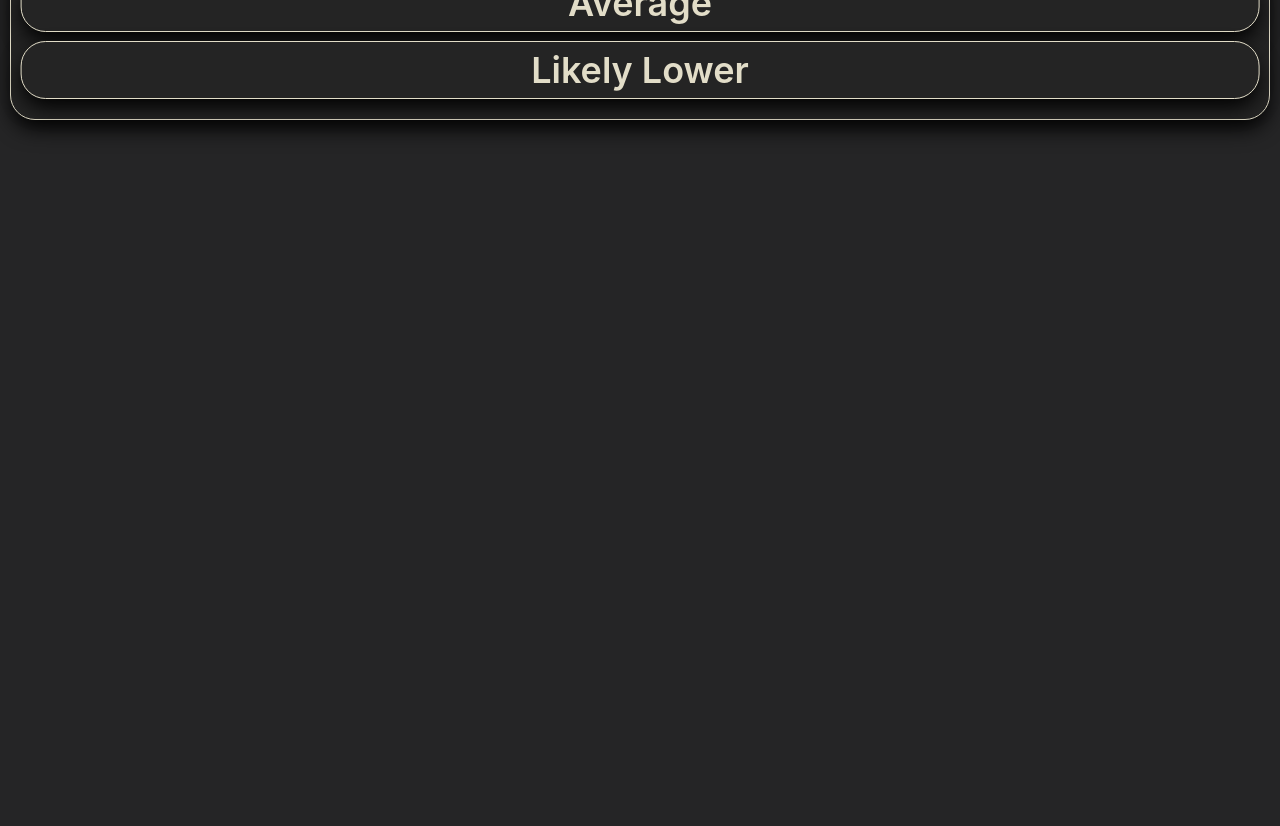
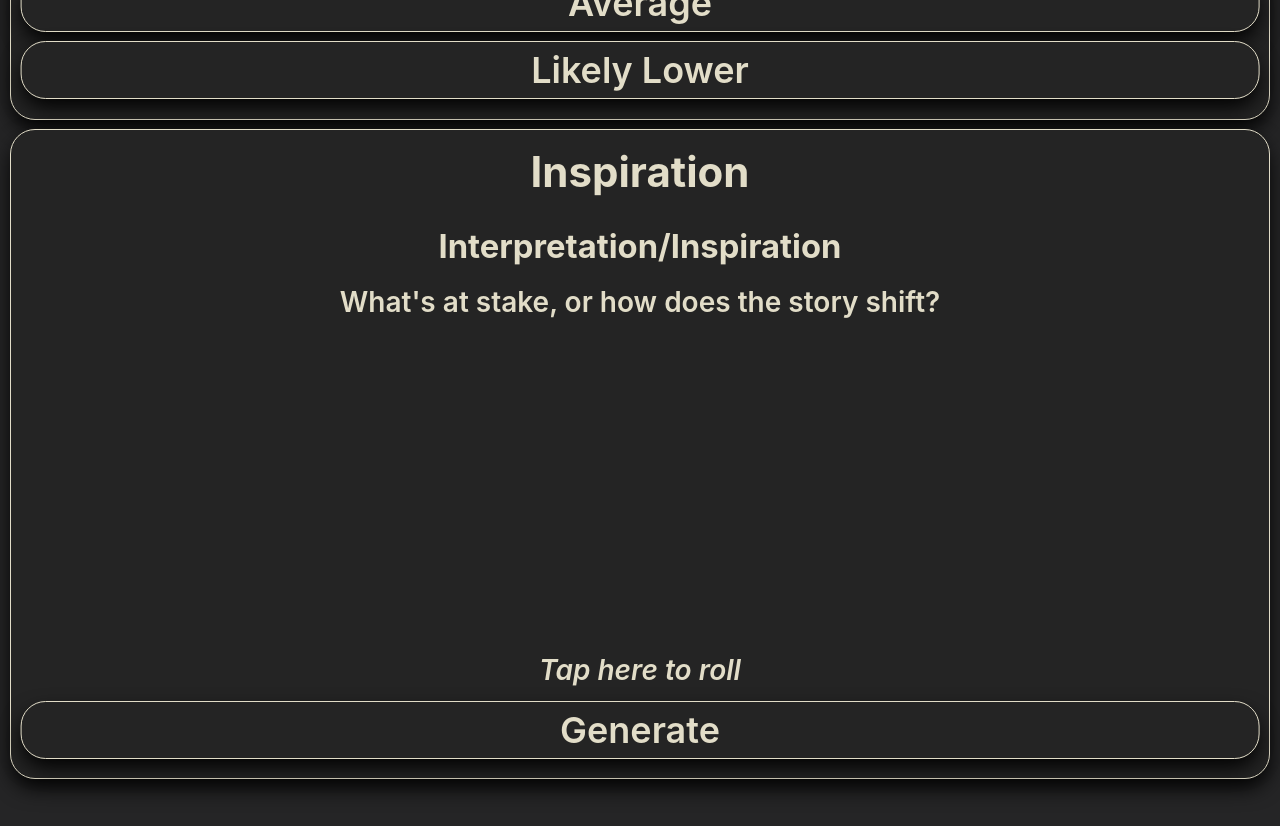
Before and after one commit to DeepSky8/SimpleOracle, an Angular app: page / in a window 1280 px wide. Shown: the part 1380-2206 px from the top of the page. Before the commit the page ends 1547 px from the top, so only its background shows below. Built offline with nearby package versions, Linux system fonts and the light colour scheme.

Commit message:
Inspiration oracle and tests

```diff
--- a/src/app/data/inspiration-oracle/inspiration-oracle.html
+++ b/src/app/data/inspiration-oracle/inspiration-oracle.html
@@ -1 +1,49 @@
-<p>inspiration-oracle works!</p>
+<div class="oracle--wrapper">
+    <div class='oracle--topBox'>
+        <h2 class="oracle--spacer--tiny">{{oracle.title}}</h2>
+
+        <div class="rollResults--wrapper oracle--spacer--tiny">
+            @if (rollPrimary>0) {
+            <div id="rollPrimary" [class.rollResults--text--bold]="rollSecondary">Rolled: {{rollPrimary}}</div>
+            }
+            @if (rollSecondary>0) {
+            <div id="rollSecondary" class="rollResults--text--spacer reminder--italic">(and {{rollSecondary}})
+            </div>
+            }
+        </div>
+
+        @if (descPrimary) {
+        <h3 id="descPrimary" class="oracle--spacer--tiny">{{descPrimary}}</h3>
+        }
+        @if (descSecondary) {
+        <div id="descSecondary" class="oracle--spacer--tiny">{{descSecondary}}</div>
+        }
+
+        @if(descVerb || descNoun || descAdjective){
+        <div class="inspirationWrapper">
+            @if(descVerb){
+            <h3 class="inspireWord" id="descVerb">{{descVerb | titlecase}}</h3>
+            }
+            @if(descNoun){
+            <h3 class="inspireWord" id="descNoun">{{descNoun| titlecase}}</h3>
+            }
+            @if(descAdjective){
+            <h3 class="inspireWord" id="descAdjective">{{descAdjective| titlecase}}</h3>
+            }
+
+        </div>
+        }
+
+    </div>
+    <div class="oracle--bottomBox">
+
+
+
+        @if (descReminder) {
+        <div id="descReminder" class=" reminder--italic oracle--spacer--tiny">{{descReminder}}</div>
+        }
+
+        <button class="rollButtons" (click)="rollDice()">Generate</button>
+
+    </div>
+</div>
--- a/src/app/data/inspiration-oracle/inspiration-oracle.scss
+++ b/src/app/data/inspiration-oracle/inspiration-oracle.scss
@@ -0,0 +1,45 @@
+@use "../../../styles/sizes";
+
+.inspirationWrapper {
+    display: block;
+    font-size: sizes.$calcFontSizeMed;
+    padding-top: 15%;
+}
+
+.inspireWord {
+    text-align: center;
+}
+
+.rollButtons {
+    width: 100%;
+}
+
+.reminder--italic {
+    font-style: italic;
+}
+
+.rollResults--wrapper {
+    display: flex;
+    flex-wrap: wrap;
+    justify-content: center;
+}
+
+.rollResults--text--spacer {
+    padding-left: 5px;
+}
+
+.rollResults--text--bold {
+    font-weight: bold;
+    text-decoration: underline;
+}
+
+@media only screen and (min-device-width: sizes.$desktop-breakpoint) {
+    .inspirationWrapper {
+        display: block;
+        font-size: sizes.$calcFontSizeSmall;
+    }
+
+    .rollButtons {
+        width: 90%;
+    }
+}
--- a/src/app/data/inspiration-oracle/inspiration-oracle.ts
+++ b/src/app/data/inspiration-oracle/inspiration-oracle.ts
@@ -1,11 +1,66 @@
 import { Component } from '@angular/core';
+import { Oracle } from '../../display/oracle/oracle';
+import { CommonModule } from '@angular/common';
 
 @Component({
   selector: 'app-inspiration-oracle',
-  imports: [],
+  imports: [CommonModule],
   templateUrl: './inspiration-oracle.html',
-  styleUrl: './inspiration-oracle.scss'
+  styleUrls: [
+    './inspiration-oracle.scss',
+    '../../../styles/_oracleDefaults.scss'
+  ]
 })
-export class InspirationOracle {
+export class InspirationOracle extends Oracle {
+  rollPrimary: number = 0; // Regular roll
+  rollSecondary: number = 0; // Secondary roll (advantage/disadvantage)
 
+  descPrimary: string = ''
+  descSecondary: string = ''
+  descReminder: string = ''
+
+  descVerbRoll1: number = 0
+  descVerbRoll2: number = 0
+  descVerb: string = ''
+
+  descNounRoll1: number = 0
+  descNounRoll2: number = 0
+  descNoun: string = ''
+
+  descAdjectiveRoll1: number = 0
+  descAdjectiveRoll2: number = 0
+  descAdjective: string = ''
+
+  override ngOnInit() {
+    this.descPrimary = this.oracle.table[0][0][0]
+    this.descSecondary = this.oracle.table[0][0][1]
+    this.descReminder = this.oracle.table[0][0][2]
+  }
+
+  override rollDice(parameter?: string): void {
+    this.descPrimary = ''
+    this.descSecondary = ''
+    this.descReminder = ''
+
+
+    const tempRollOne = this.generateRoll(this.oracle.rollCaps.rollOneMax, this.descVerbRoll1)
+    const tempRollTwo = this.generateRoll(this.oracle.rollCaps.rollOneMax, this.descVerbRoll2)
+    this.descVerbRoll1 = tempRollOne
+    this.descVerbRoll2 = tempRollTwo
+    this.descVerb = this.oracle.table[1][tempRollOne][tempRollTwo]
+
+
+    const tempRollThree = this.generateRoll(this.oracle.rollCaps.rollOneMax, this.descNounRoll1)
+    const tempRollFour = this.generateRoll(this.oracle.rollCaps.rollOneMax, this.descNounRoll2)
+    this.descNounRoll1 = tempRollThree
+    this.descNounRoll2 = tempRollFour
+    this.descNoun = this.oracle.table[2][tempRollThree][tempRollFour]
+
+
+    const tempRollFive = this.generateRoll(this.oracle.rollCaps.rollOneMax, this.descAdjectiveRoll1)
+    const tempRollSix = this.generateRoll(this.oracle.rollCaps.rollOneMax, this.descAdjectiveRoll2)
+    this.descAdjectiveRoll1 = tempRollFive
+    this.descAdjectiveRoll2 = tempRollSix
+    this.descAdjective = this.oracle.table[3][tempRollFive][tempRollSix]
+  }
 }
--- a/src/app/data/oracle.model.ts
+++ b/src/app/data/oracle.model.ts
@@ -7,7 +7,9 @@ export interface IOracle {
     rollCaps: IRoll,
 }
 
+// Also must update the body.ts function that selects which component goes with the type
 export enum oracleType {
     yesNo = 'yesNo',
-    magnitude = 'magnitude'
+    magnitude = 'magnitude',
+    inspiration = 'inspiration',
 }
--- a/src/app/data/oracles.ts
+++ b/src/app/data/oracles.ts
@@ -186,5 +186,123 @@ export const oracles: IOracle[] = [
             rollSixMax: 0,
             rollSevenMax: 0,
         },
-    }
+    },
+    {
+        title: "Inspiration",
+        type: oracleType.inspiration,
+        table: [
+            // Row Zero
+            [
+                [
+                    // Entry Zero - only displayed during intro
+                    "Interpretation/Inspiration",
+                    "What's at stake, or how does the story shift?",
+                    "Tap here to roll"
+                ],
+            ],
+            // Row One - Verb Table
+            [
+                [
+                    // Entry Zero - never displayed
+                    ''
+                ],
+                [
+                    // Entry One
+                    '', 'seek', 'oppose', 'deceive', 'study', 'ask', 'continue'
+                ],
+                [
+                    // Entry Two
+                    '', 'communicate', 'move', 'replace', 'share', 'play', 'balance'
+                ],
+                [
+                    // Entry Three
+                    '', 'harm', 'create', 'expand', 'desire', 'possess', 'overlook',
+                ],
+                [
+                    // Entry Four
+                    '', 'reveal', 'command', 'explore', 'borrow', 'receive', 'multiply'
+                ],
+                [
+                    // Entry Five
+                    '', 'take', 'challenge', 'damage', 'collect', 'improve', 'follow'
+                ],
+                [
+                    // Entry Six
+                    '', 'assist', 'transform', 'uncover', 'control', 'block', 'reduce'
+                ],
+            ],
+            // Row Two - Noun Table
+            [
+                [
+                    // Entry Zero - never displayed
+                    '',
+                ],
+                [
+                    // Entry One
+                    '', 'need', 'allies', 'result', 'shift', 'threat', 'home'
+                ],
+                [
+                    // Entry Two
+                    '', 'community', 'history', 'offer', 'outcast', 'conflict', 'gift'
+                ],
+                [
+                    // Entry Three
+                    '', 'plans', 'enemies', 'beginning', 'memory', 'chance', 'group'
+                ],
+                [
+                    // Entry Four
+                    '', 'knowledge', 'rumors', 'discovery', 'disguise', 'signal', 'name'
+                ],
+                [
+                    // Entry Five
+                    '', 'plot', 'event', 'spy', 'loss', 'path', 'map'
+                ],
+                [
+                    // Entry Six
+                    '', 'equipment', 'faction', 'place', 'object', 'harm', 'respect'
+                ],
+            ],
+            // Row Three - Adjective Table
+            [
+                [
+                    // Entry Zero - never displayed
+                    '',
+                ],
+                [
+                    // Entry One
+                    '', 'small', 'large', 'unique', 'faulty', 'sophisticated', 'tricky'
+                ],
+                [
+                    // Entry Two
+                    '', 'old', 'new', 'broken', 'wealthy', 'quiet', 'magnificent'
+                ],
+                [
+                    // Entry Three
+                    '', 'ordinary', 'simple', 'unhealthy', 'scarce', 'enduring', 'harsh'
+                ],
+                [
+                    // Entry Four
+                    '', 'clean', 'unsavory', 'surprising', 'rare', 'weak', 'amusing'
+                ],
+                [
+                    // Entry Five
+                    '', 'slow', 'perfect', 'defiant', 'generous', 'busy', 'happy'
+                ],
+                [
+                    // Entry Six
+                    '', 'exotic', 'dignified', 'violent', 'rough', 'noisy', 'scary'
+                ],
+            ]
+
+        ],
+        rollCaps: {
+            rollOneMax: 6, // All rolls for this oracle are capped at 6
+            rollTwoMax: 0,
+            rollThreeMax: 0,
+            rollFourMax: 0,
+            rollFiveMax: 0,
+            rollSixMax: 0,
+            rollSevenMax: 0,
+        },
+    },
 ]
--- a/src/app/display/body/body.scss
+++ b/src/app/display/body/body.scss
@@ -26,6 +26,7 @@ li {
 
     li {
         width: auto;
+        padding: 10px;
     }
 }
 
--- a/src/app/display/body/body.ts
+++ b/src/app/display/body/body.ts
@@ -5,6 +5,7 @@ import { YnOracle } from '../../data/yn-oracle/yn-oracle';
 import { Oracle } from '../oracle/oracle';
 import { NgComponentOutlet } from '@angular/common';
 import { HowOracle } from '../../data/how-oracle/how-oracle';
+import { InspirationOracle } from '../../data/inspiration-oracle/inspiration-oracle';
 
 @Component({
   selector: 'app-body',
@@ -27,6 +28,9 @@ export class Body {
       case oracleType.magnitude: {
         return HowOracle
       }
+      case oracleType.inspiration: {
+        return InspirationOracle
+      }
       default: {
         return YnOracle
       }
```
Also changed, not shown: 1 other file (tests, documents, lock files or other folders).
